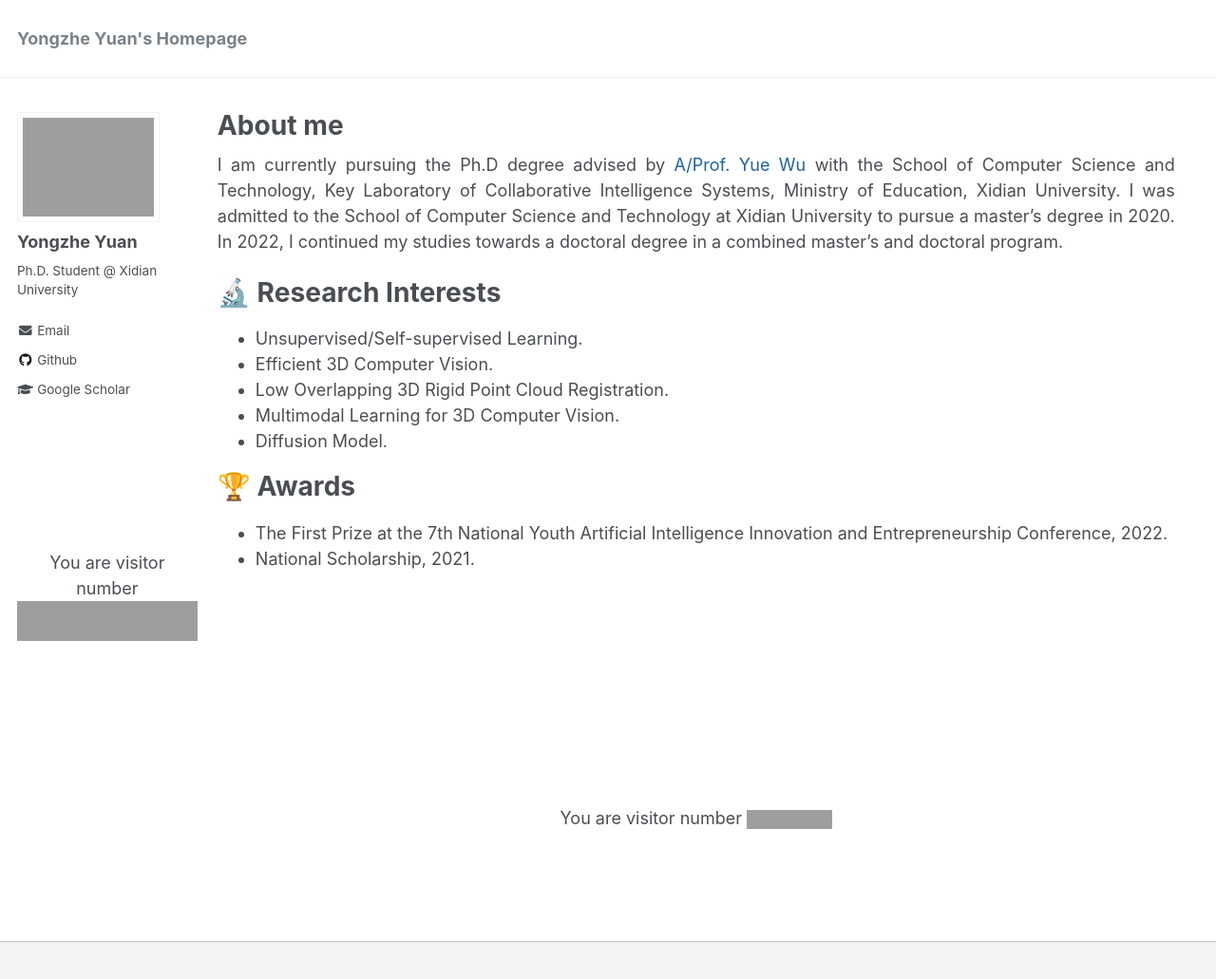
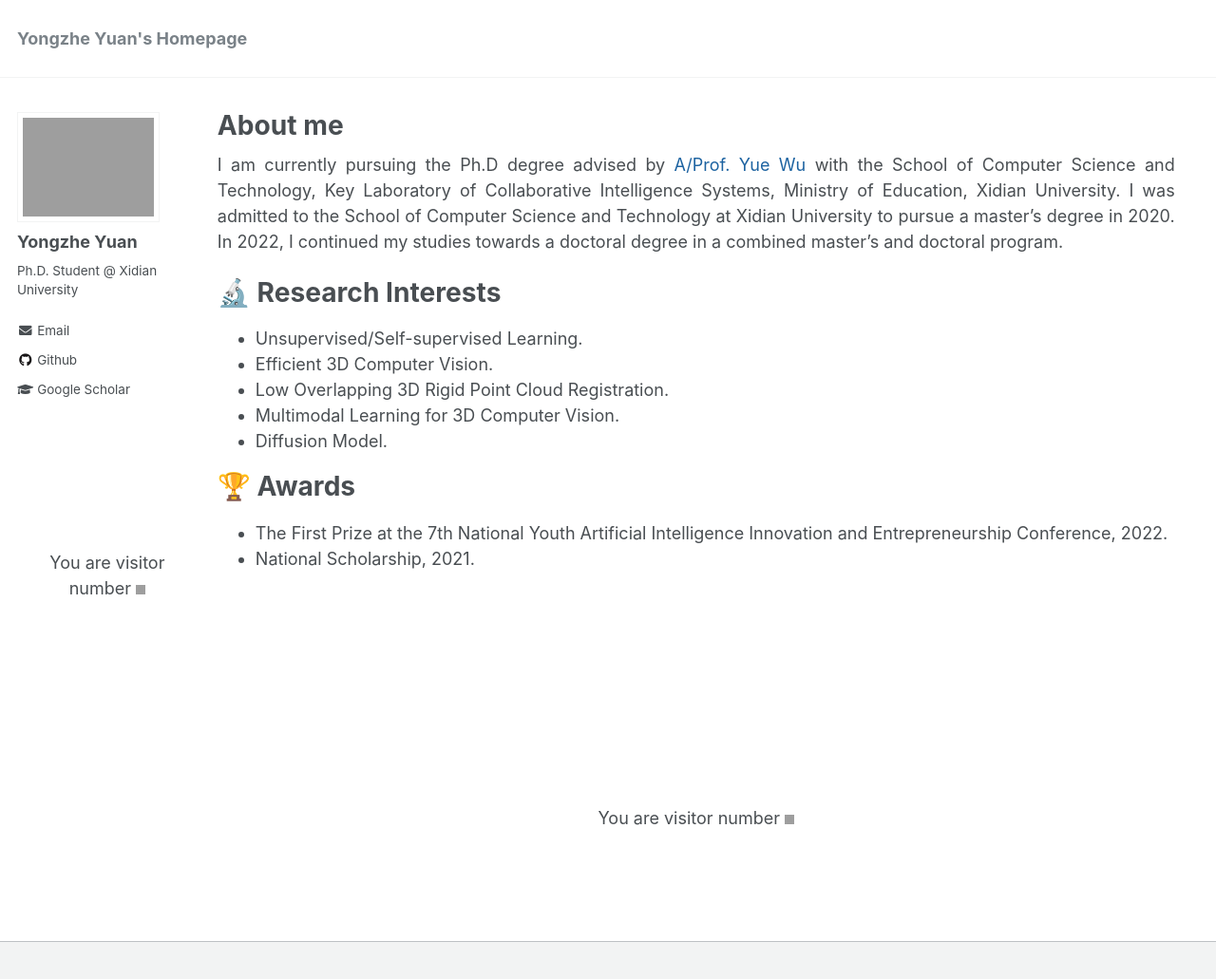
Before and after one commit to YYZMARS/YYZMARS.github.io, a Jekyll site: the page built from _pages/home.md, in a window 1280 px wide and 1064 px high. Shown: the top 1031 px of the window at 95% size. Built offline with Jekyll 4.4.1, drawn with Linux system fonts in a browser that asks for light colours; a script that is not in the unit is left out; grey boxes are pictures that could not be loaded.

Commit message:
Update earth.html

```diff
--- a/_includes/earth.html
+++ b/_includes/earth.html
@@ -21,7 +21,7 @@
 
 <div align='center'>
   You are visitor number
-  <a href="https://www.cutercounter.com/traditional-chinese-nn/" target="_blank" style="height:10px; width:10px;">
-  <img src="https://www.cutercounter.com/hits.php?id=hxoqxff&nd=9&style=80" border="0" alt="網頁計數器">
+  <a href="https://www.cutercounter.com/traditional-chinese-nn/" target="_blank">
+  <img src="https://www.cutercounter.com/hits.php?id=hxoqxff&nd=9&style=80" border="0" alt="網頁計數器" style="height:10px; width:10px;">
   </a>
 </div>
```
